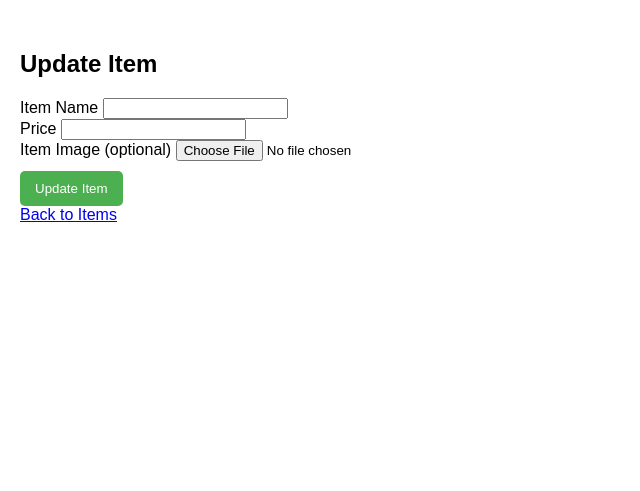
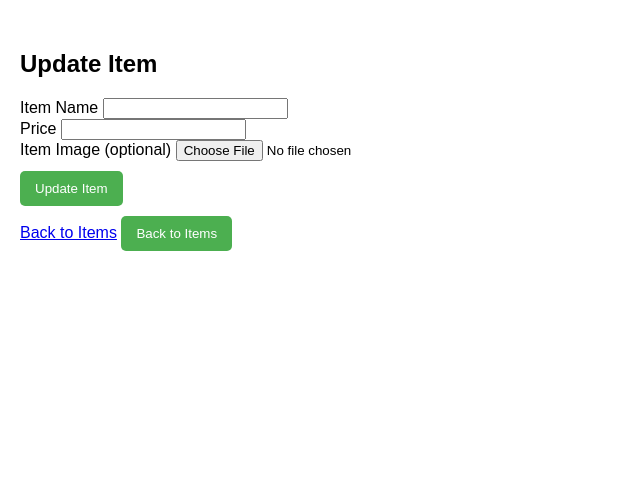
Before and after one commit to phaneendra218/Farm, a Flask app: template templates/update_item.html in a window 1280 px wide. Shown: the part 108-599 px from the top of the page, without its empty margins (0-640 px from the left). Run offline with Flask 3, Linux system fonts and the light colour scheme; the template is opened without the code that fills it, so the values that code supplies are empty.

Commit message:
updateitem5

```diff
--- a/templates/update_item.html
+++ b/templates/update_item.html
@@ -23,4 +23,5 @@
     <button type="submit" class="btn btn-primary" onclick="return confirm('Are you sure you want to update this item?');">Update Item</button>
   </form>
   <a href="{{ url_for('items') }}" class="btn btn-secondary mt-3">Back to Items</a>
+  <button>Back to Items</button>
 {% endblock %}
```
